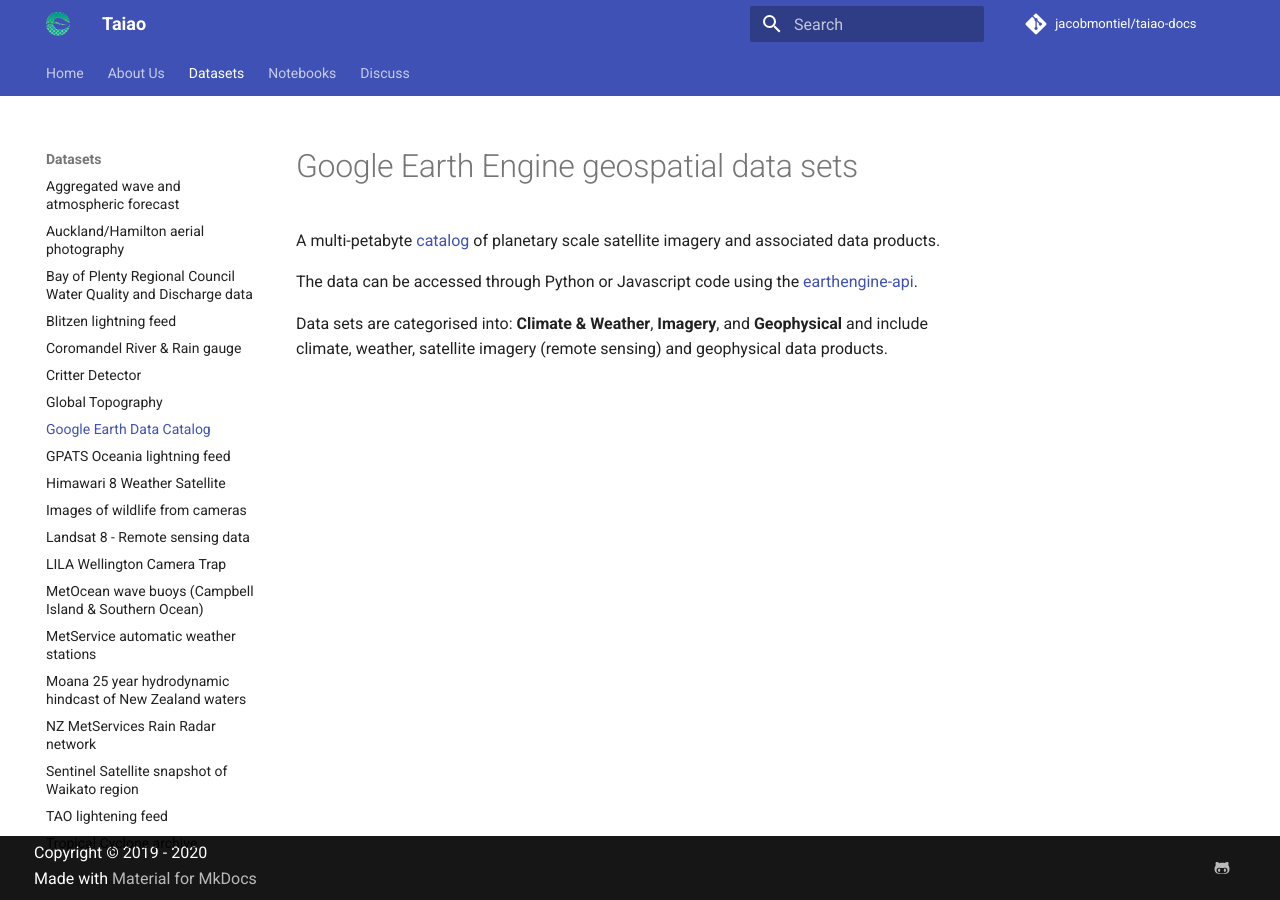
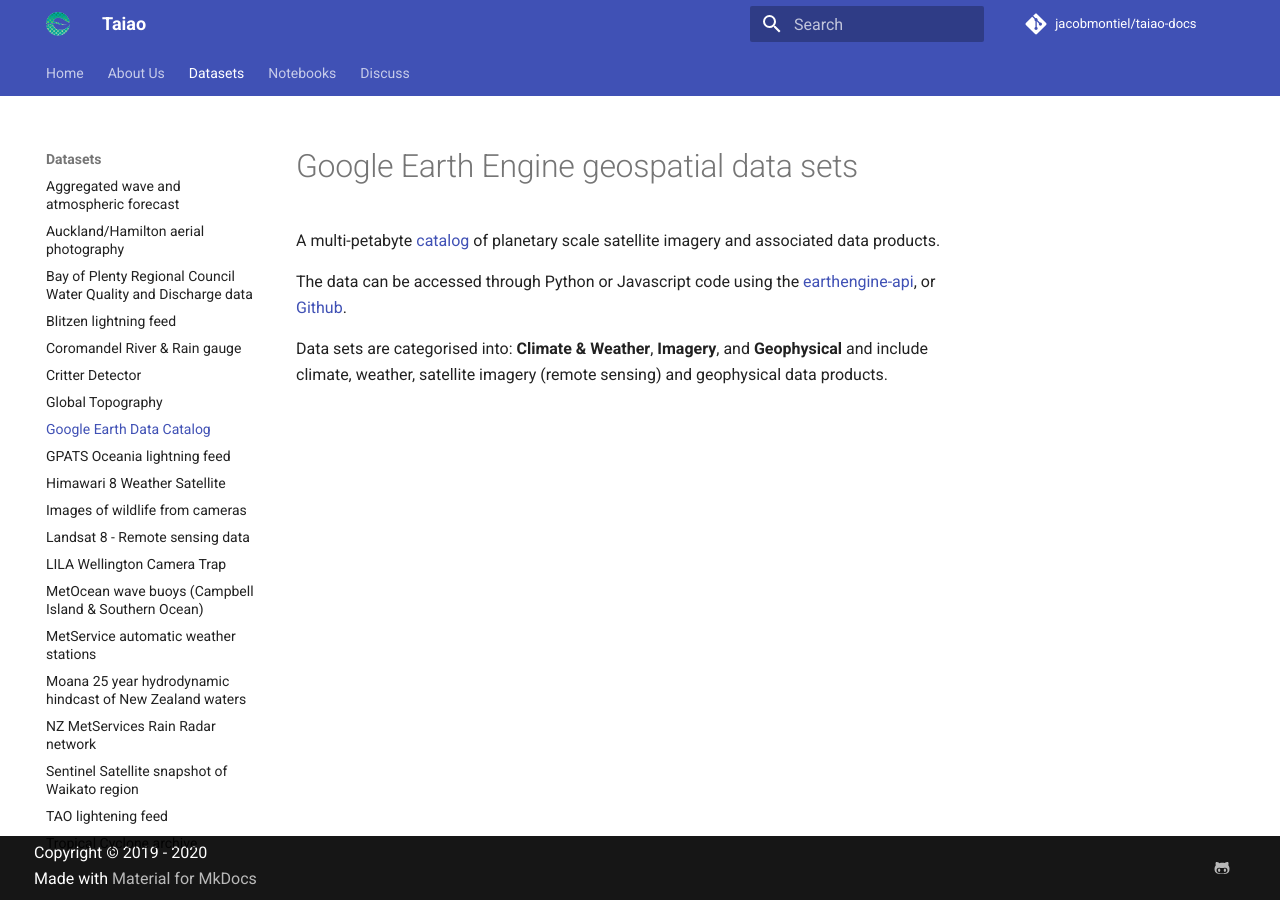
Before and after one commit to taiao/taiao-docs, an MkDocs documentation site: the page built from docs/Datasets/Google-earth-geospatial-data-sets.md, in a window 1280 px wide. Built offline with MkDocs 1.6.1 and Material for MkDocs 9.7.7, drawn with Linux system fonts in a browser that asks for light colours; comment, search, counter and statistics services are not loaded.

Commit message:
Update data links to include Google docs source

```diff
--- a/docs/Datasets/Google-earth-geospatial-data-sets.md
+++ b/docs/Datasets/Google-earth-geospatial-data-sets.md
@@ -2,7 +2,7 @@
 
 A multi-petabyte [catalog](https://developers.google.com/earth-engine/datasets) of planetary scale satellite imagery and associated data products.
 
-The data can be accessed through Python or Javascript code using the [earthengine-api](https://github.com/google/earthengine-api).
+The data can be accessed through Python or Javascript code using the [earthengine-api](https://code.earthengine.google.com/?scriptPath=users%2Fnlim%2Fwrc_science%3Awetland_nz_2020_2), or [Github](https://github.com/google/earthengine-api).
 
 Data sets are categorised into: <strong>Climate & Weather</strong>, <strong>Imagery</strong>, and <strong>Geophysical</strong>
 and include climate, weather, satellite imagery (remote sensing) and geophysical data products.
```
